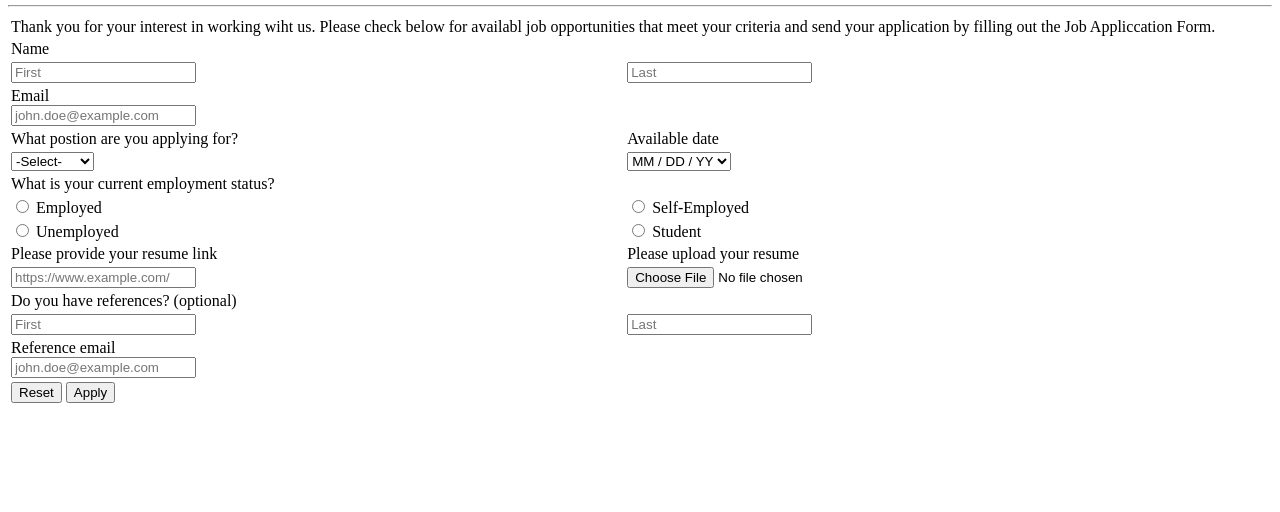
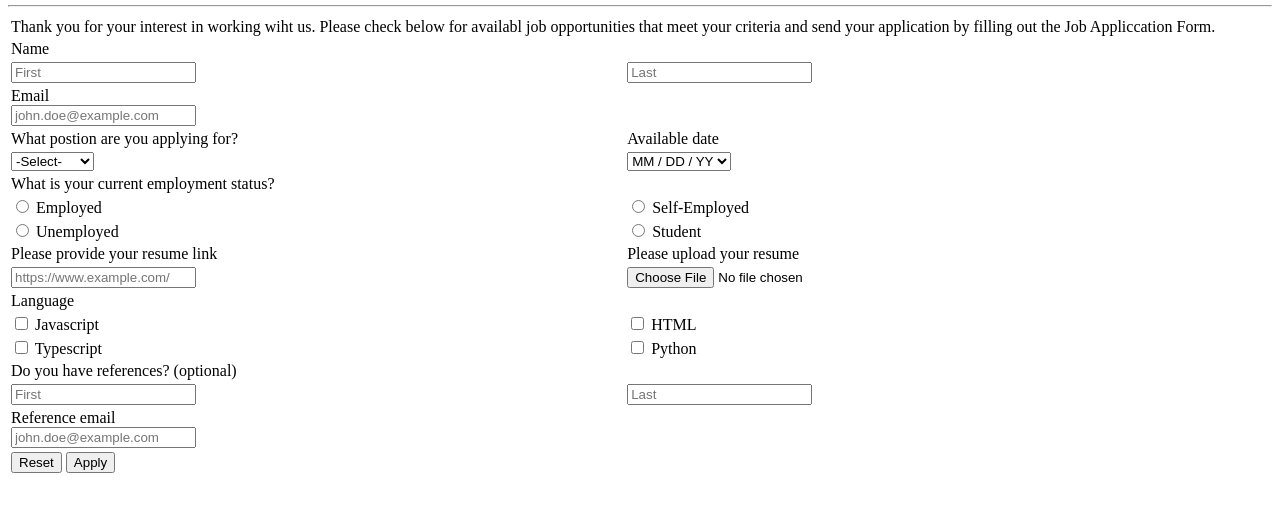
Before and after one commit to salidamaharjan/learning-basics, a plain HTML site: page signup.form.html in a window 1280 px wide. Shown: the part 84-596 px from the top of the page. Drawn offline with Linux system fonts and the light colour scheme.

Commit message:
adding checkbox

```diff
--- a/signup.form.html
+++ b/signup.form.html
@@ -101,6 +101,25 @@
             </td>
             </tr>
             <tr>
+                <td>Language</td>
+            </tr>
+            <tr>
+                <td colspan="1">
+                    <input type="checkbox"> Javascript
+                </td>
+                <td>
+                    <input type="checkbox"> HTML
+                </td>
+            </tr>
+            <tr>
+                <td colspan="1">
+                    <input type="checkbox"> Typescript
+                </td>
+                <td>
+                    <input type="checkbox"> Python
+                </td>
+            </tr>
+            <tr>
                 <td>
                     <span>Do you have references? (optional)</span>
                 </td>
```
